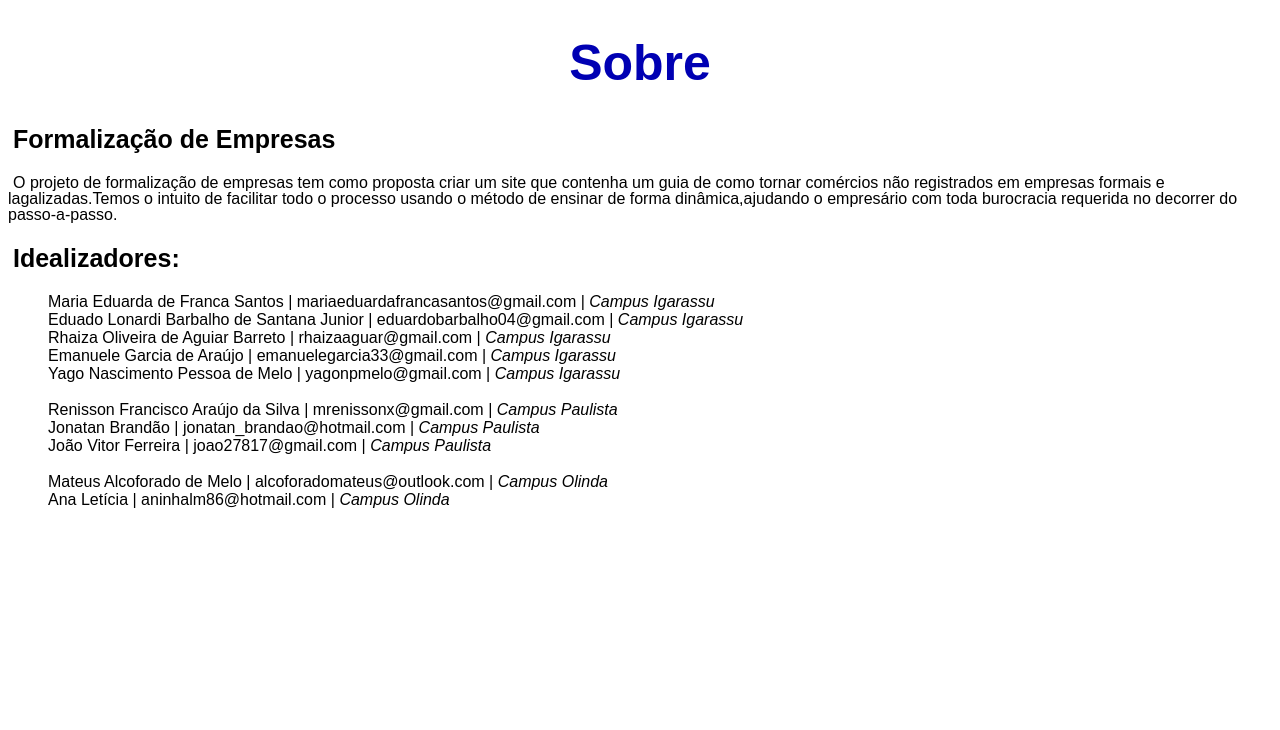
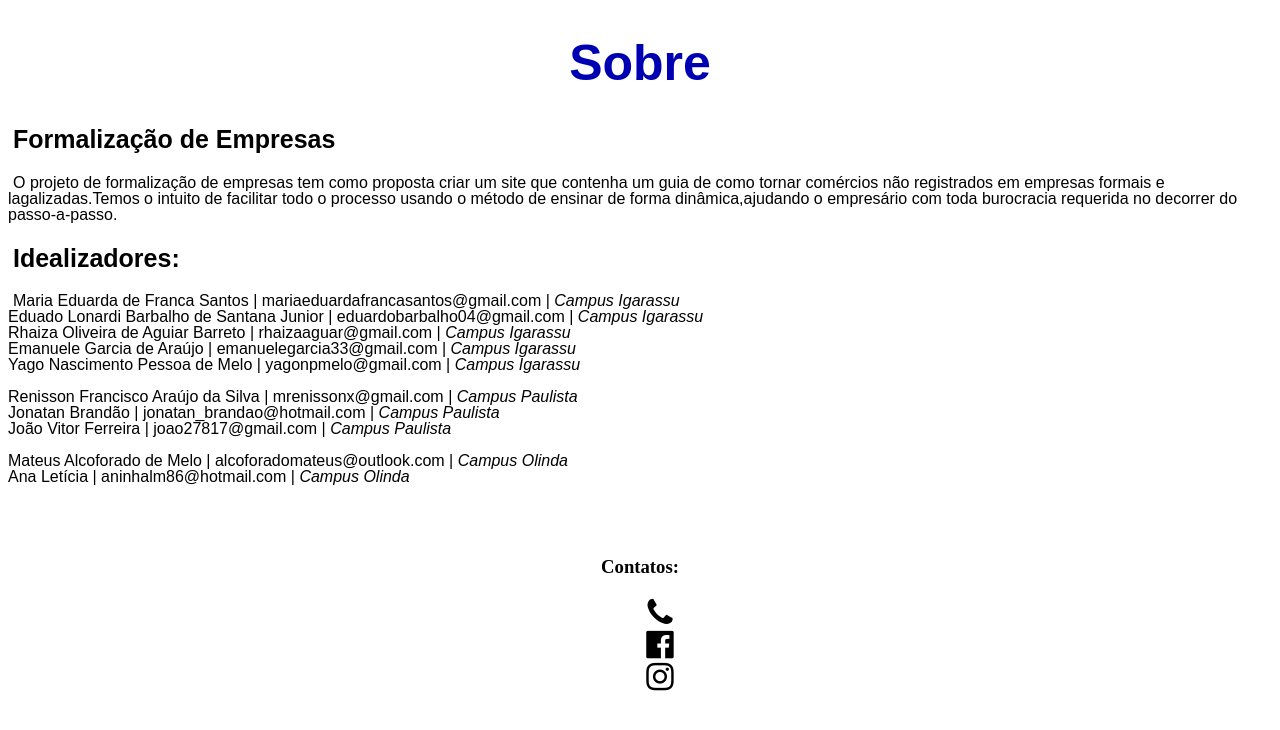
Before and after one commit to DudaFranca/formalize_facil, a PHP site: page /html/sobre.html in a window 1280 px wide. Shown: the top 730 px of the page. Run offline with PHP 8.4, Linux system fonts and the light colour scheme.

Commit message:
Inserção de ícones font awesome

```diff
--- a/css/form.css
+++ b/css/form.css
@@ -1,3 +1,6 @@
+
+
+
 h1{
 	text-align: center;
 	font-family: sans-serif;
@@ -14,6 +17,6 @@ p{
 	line-height: 1.0;
 	text-indent: 5px;
 }
-ul{
-	font-family: arial;
+ul li{
+	list-style: none;
 }
--- a/html/sobre.html
+++ b/html/sobre.html
@@ -4,14 +4,15 @@
 	<meta charset="UTF-8">
 	<title>Sobre</title>
 	<link rel="stylesheet" type="text/css" href="../css/form.css">
+	<link href="https://maxcdn.bootstrapcdn.com/font-awesome/4.7.0/css/font-awesome.min.css" rel="stylesheet" integrity="sha384-wvfXpqpZZVQGK6TAh5PVlGOfQNHSoD2xbE+QkPxCAFlNEevoEH3Sl0sibVcOQVnN" crossorigin="anonymous">
 </head>
 <body>
 <h1>Sobre</h1>
 <h2>Formalização de Empresas</h2>
 <p> O projeto de formalização de empresas tem como proposta criar um site que contenha um guia de como tornar comércios não registrados em empresas formais e lagalizadas.Temos o intuito de facilitar todo o processo usando o método de ensinar de forma dinâmica,ajudando o empresário com toda burocracia requerida no decorrer do passo-a-passo.</p>
 <h2>Idealizadores:</h2>
-	<ul>
-	Maria Eduarda de Franca Santos | mariaeduardafrancasantos@gmail.com | <em>Campus Igarassu</em><br>
+
+ <p>Maria Eduarda de Franca Santos | mariaeduardafrancasantos@gmail.com | <em>Campus Igarassu</em><br>
 	Eduado Lonardi Barbalho de Santana Junior | eduardobarbalho04@gmail.com | <em>Campus Igarassu</em><br>
 	Rhaiza Oliveira de Aguiar Barreto | rhaizaaguar@gmail.com | <em>Campus Igarassu</em><br>
 	Emanuele Garcia de Araújo | emanuelegarcia33@gmail.com | <em>Campus Igarassu</em><br>
@@ -23,6 +24,17 @@
 	<br>
 	Mateus Alcoforado de Melo | alcoforadomateus@outlook.com | <em>Campus Olinda</em><br>
 	Ana Letícia | aninhalm86@hotmail.com | <em>Campus Olinda</em><br>
-	</ul><br>
+</p>
+	<br>
+	<br>
+	<center>
+	<h3>Contatos:</h3>
+	<ul>
+		<li><i class="fa fa-phone fa-2x" aria-hidden="true"></i></li>
+		<li><i class="fa fa-facebook-official fa-2x" aria-hidden="true"></i></li>
+		<li><i class="fa fa-instagram fa-2x" aria-hidden="true"></i></li>
+	</ul>
+	</center>
+
 </body>
 </html>
```
